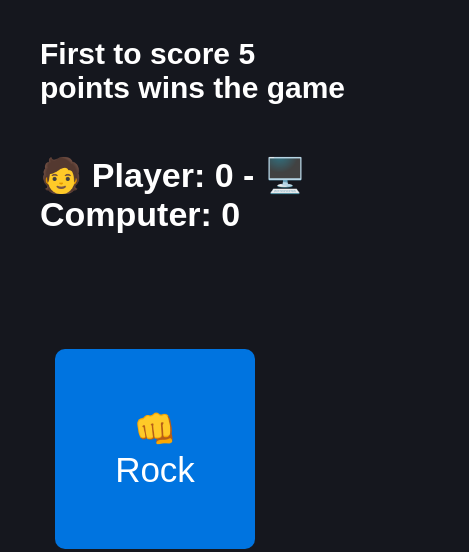
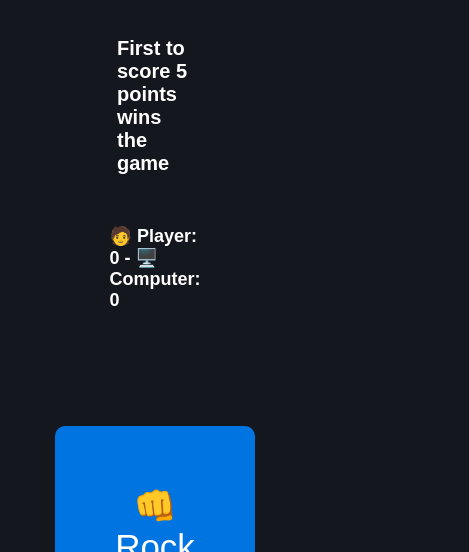
Before and after one commit to Farzadin/Rock-Paper-Scissors, a plain HTML site: page index.html in a window 390 px wide. Shown: the part 335-887 px from the top of the page, 469 px wide, since content can reach past the window. Drawn offline with Linux system fonts and the light colour scheme.

Commit message:
Rescale the font size

```diff
--- a/style.css
+++ b/style.css
@@ -8,6 +8,8 @@ body {
   display: flex;
   flex-direction: column;
   justify-content: space-between;
+  width: 100%;
+  height: auto;
 }
 
 header {
@@ -30,6 +32,7 @@ main {
   gap: 50px;
   font-weight: 600;
   margin-bottom: 40px;
+  flex-wrap: wrap;
 }
 
 footer {
@@ -80,7 +83,7 @@ footer {
 }
 
 .score {
-  font-size: 34px;
+  font-size: 18px;
 }
 
 .result {
@@ -88,5 +91,17 @@ footer {
 }
 
 .best5 {
-  font-size: 30px;
+  font-size: 20px;
 }
+
+@media screen and (max-width: 1200px) {
+  body {
+    width: 40%;
+  }
+}
+
+@media screen and (max-width: 600px) {
+  body {
+    width: 40%;
+  }
+}
```
